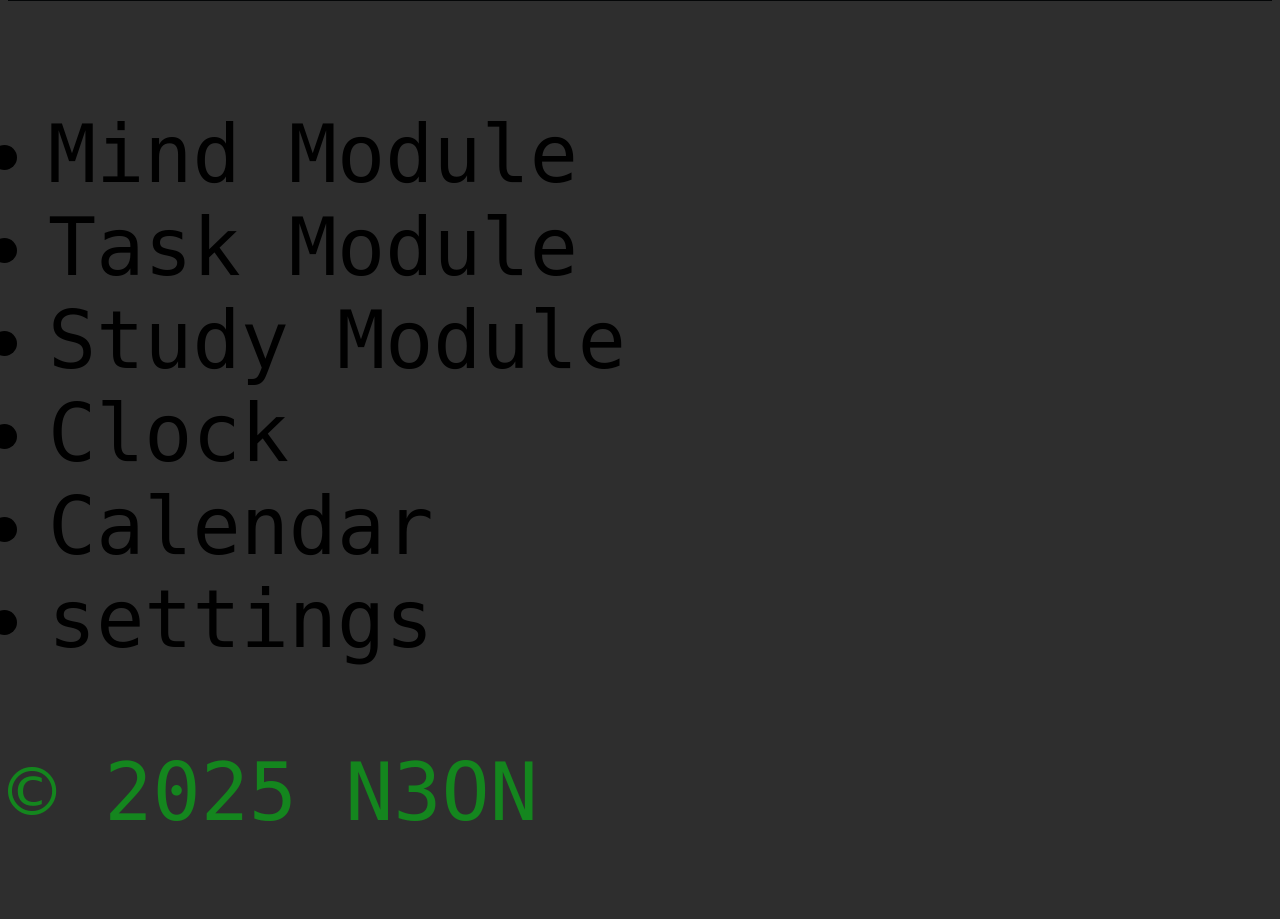
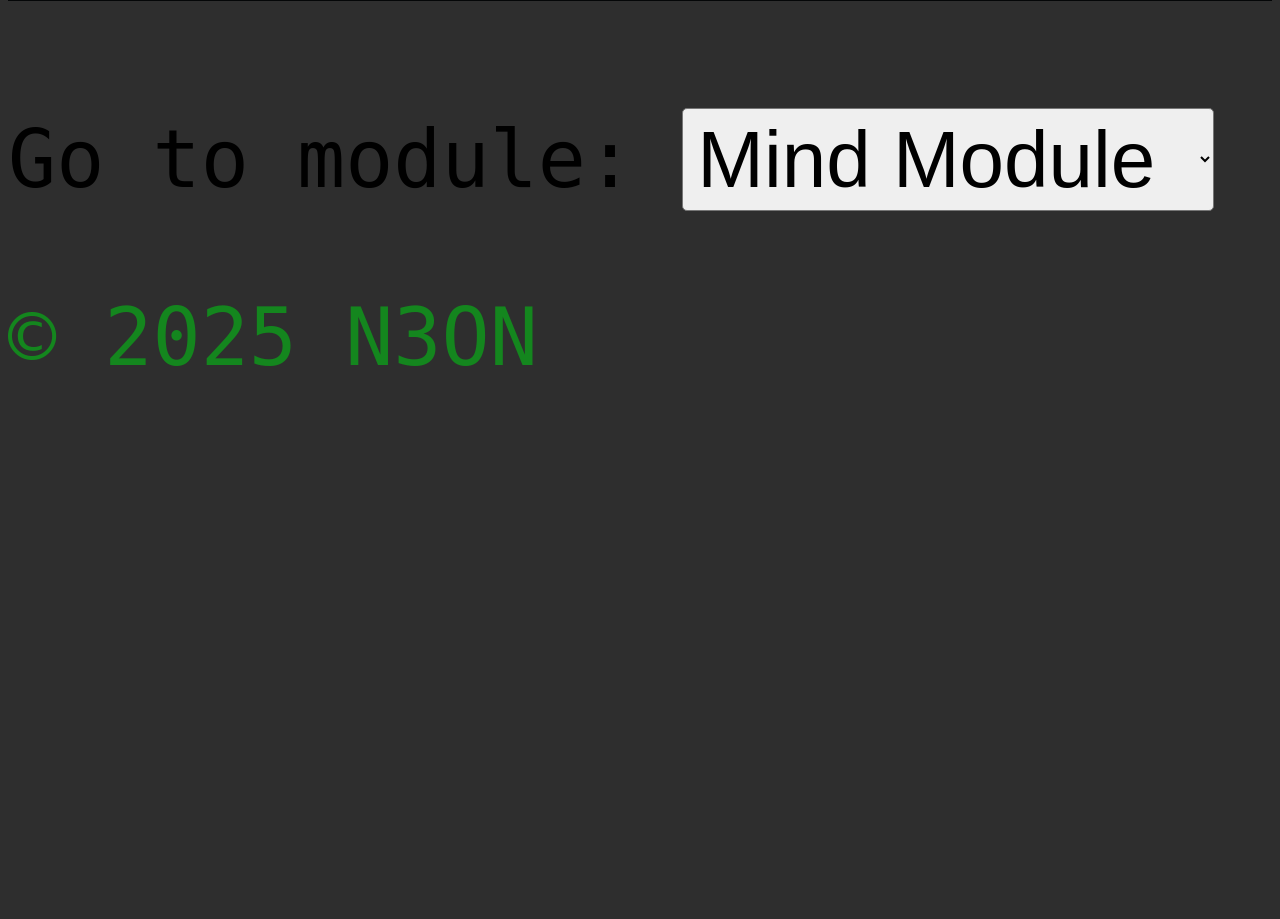
Before and after one commit to workstead-nihal/GhostOS, a Flask app: page / in a window 1280 px wide. Shown: the part 480-1399 px from the top of the page. After the commit the page ends 846 px from the top, so only its background shows below. Run offline with Flask 2, Linux system fonts and the light colour scheme.

Commit message:
Click Module

```diff
--- a/app/static/style.css
+++ b/app/static/style.css
@@ -14,3 +14,12 @@ body {
   font-family: monospace;
   font-size: 80px;
 }
+
+nav {
+  margin-top: 20px;
+}
+select {
+  font-size: 80px;
+  padding: 5px 10px;
+  border-radius: 5px;
+}
--- a/app/templates/index.html
+++ b/app/templates/index.html
@@ -10,15 +10,18 @@
     <header>
         <h1>Welcome to GhostOS</h1>
     </header>
-    <nav>
-        <ul>
-            <li><a>Mind Module</a></li>
-            <li><a></a>Task Module</li>
-            <li><a>Study Module</a></li>
-            <li><a>Clock</a></li>
-            <li><a>Calendar</a></li>
-            <li><a>settings</a></li>
-        </ul>
+         <nav>
+            <label for="module-select">Go to module:</label>
+            <select id="module-select" onchange="location = this.value;">
+                <option value="/">Mind Module</option>
+                <option value="/about">Task Module</option>
+                <option value="/about">Study Module</option>
+                <option value="/about">Clock</option>
+                <option value="/about">Calander</option>
+                <option value="/about">Settings</option>
+                <!-- Add more modules/routes as needed -->
+            </select>
+        </nav>
     <footer>
         <p>&copy; 2025 N3ON</p>
     </footer>
```
